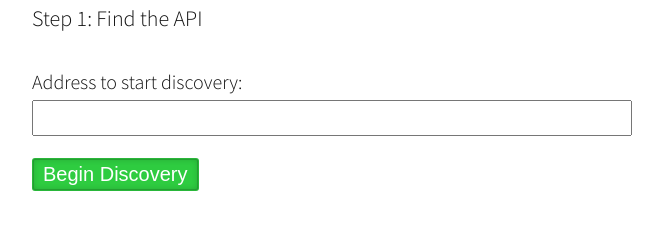
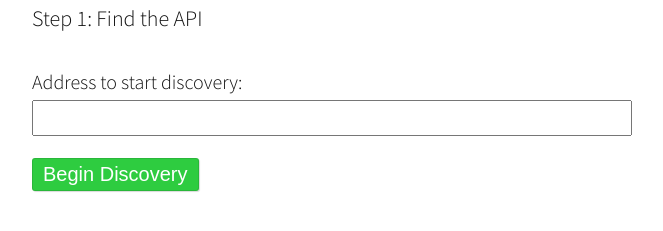
Before and after one commit to WP-API/example-client, a PHP site: page / in a window 1280 px wide, while the restyled element is pressed. Shown: the part 105-336 px from the top of the page, without its empty margins (308-971 px from the left). Run offline with PHP 8.4, Linux system fonts and the light colour scheme.

Commit message:
removed comment in style.css in line 97

```diff
--- a/www/style.css
+++ b/www/style.css
@@ -97,7 +97,7 @@ button:hover {
 button:active {
 	box-shadow: 0px 0px 0px 1px rgba(0, 0, 0, 0.15) inset,
 		0px 0px 6px rgba(0, 0, 0, 0.2) inset;
-	// box-shadow: 1px 1px 1px rgba(0, 0, 0, 0.15);
+	 box-shadow: 1px 1px 1px rgba(0, 0, 0, 0.15);
 }
 .reset {
 	font-size: 0.8em;
```
